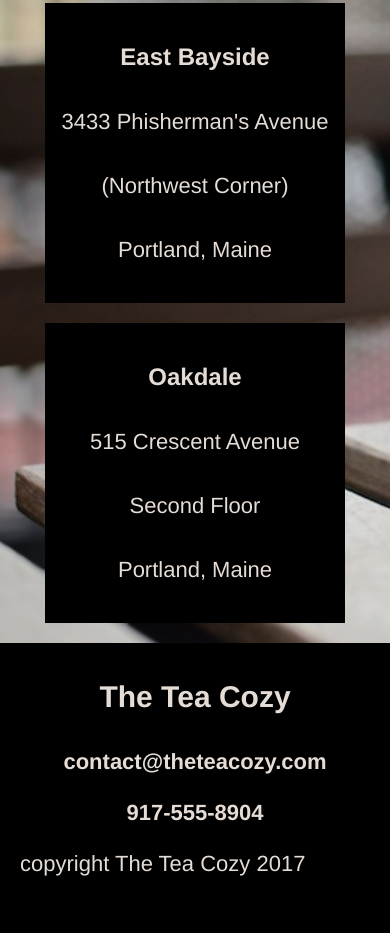
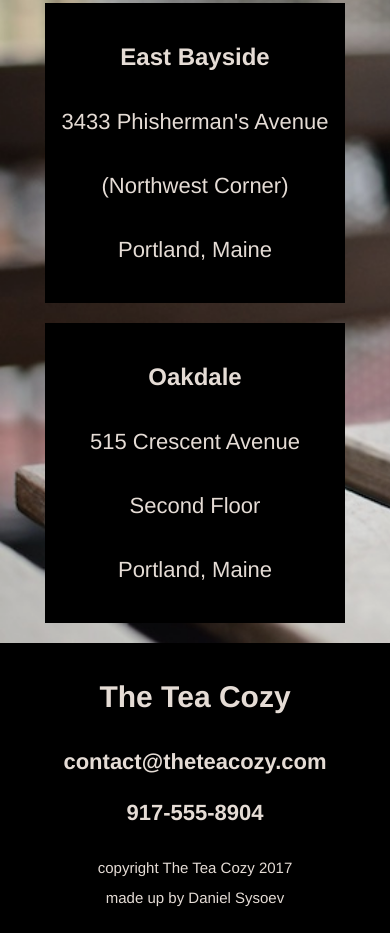
Before and after one commit to DanielSysoev/tea_cozy_ref, a plain HTML site: page index.html in a window 390 px wide. Shown: the part 2753-3686 px from the top of the page. Drawn offline with Linux system fonts and the light colour scheme.

Commit message:
copyright desk/mob fix

```diff
--- a/css/style.css
+++ b/css/style.css
@@ -287,7 +287,8 @@ img {
 .copyright {
 	position: absolute;
 	left: 20px;
-	padding-bottom: 40px;
+	padding-bottom: 20px;
+	line-height: 30px;
 }
 
 
@@ -306,6 +307,12 @@ img {
 
 	.blog {
    	margin-bottom: 50px;
+   }
+
+   .copyright {
+   	position: relative;
+   	left: 0;
+   	font-size: 15px;
    }
 }
 
--- a/index.html
+++ b/index.html
@@ -164,7 +164,7 @@
 				</p>
 			</div>
 			<p class="copyright">
-				copyright The Tea Cozy 2017
+				copyright The Tea Cozy 2017<br>made up by Daniel Sysoev
 			</p>
 		</footer>
 		<!-- FOOTER END -->
```
